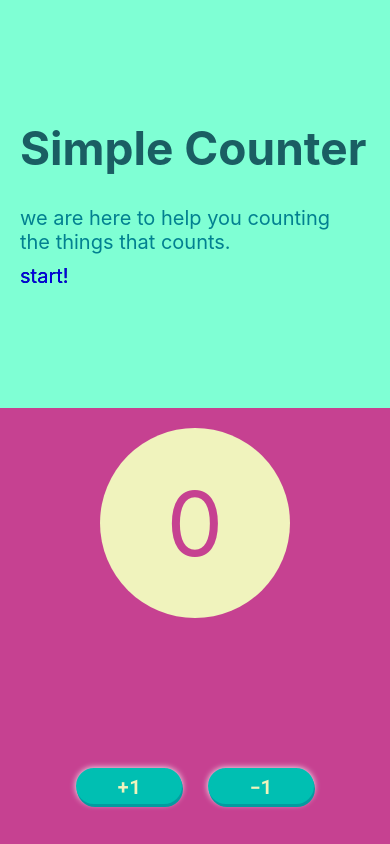
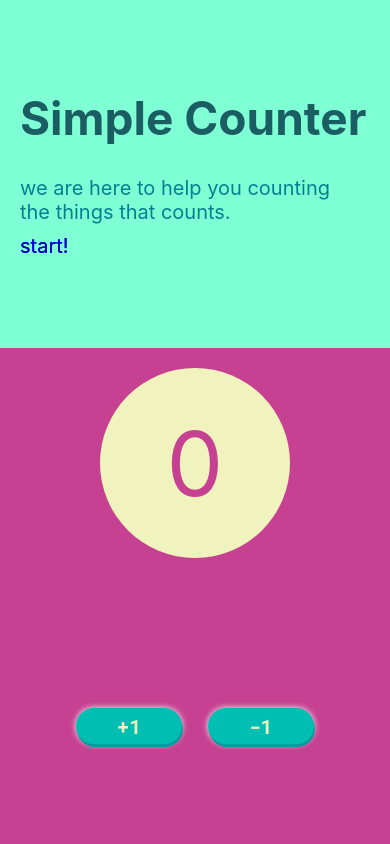
Before and after one commit to indiamaris/simple-counter, a React (Create React App) app: page /loving in a window 390 px wide. Built offline with nearby package versions, Linux system fonts and the light colour scheme.

Commit message:
solved padding issue on counter page

```diff
--- a/src/pages/home/home.css
+++ b/src/pages/home/home.css
@@ -53,6 +53,7 @@ p {
 	grid-area: 1 / 2 / 2 / 3;
 	background-color: var(--secondary-color);
 	padding: 20px;
+
 }
 
 .headerContainer {
@@ -81,7 +82,7 @@ p {
 
 	.counter {
 		grid-area: 2 / 1 / 3 / 2;
-		padding: 20px 20px 40px;
+		padding: 20px 20px 100px 20px;
 	}
 
 	.start {
```
